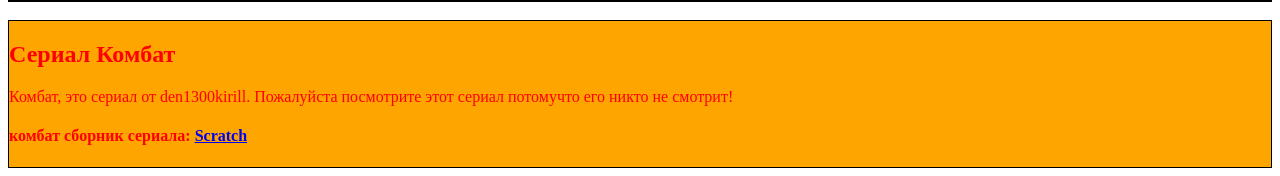
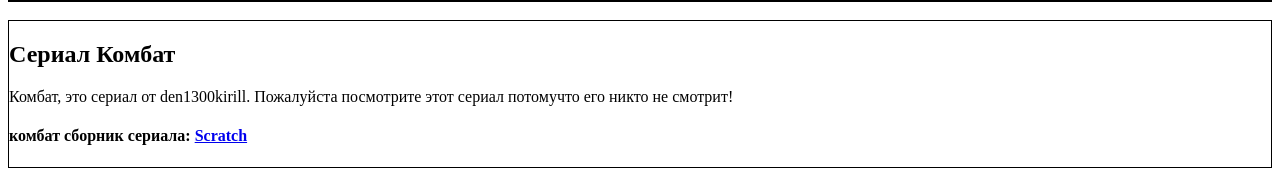
Before and after one commit to yar-exe/yar-exe.github.io, a plain HTML site: page index.html in a window 1280 px wide. Shown: the part 649-825 px from the top of the page. Drawn offline with Linux system fonts and the light colour scheme.

Commit message:
Update index.html

```diff
--- a/index.html
+++ b/index.html
@@ -27,7 +27,7 @@
 		<iframe src="https://scratch.mit.edu/projects/419848521/embed" allowtransparency="true" width="485" height="402" frameborder="0" scrolling="no" allowfullscreen></iframe>
 	</div>
 	<br>
-	<div class="Kombat">
+	<div class="Combat">
 		<h2>Сериал Комбат</h2>
 		<p>Комбат, это сериал от den1300kirill. Пожалуйста посмотрите этот сериал потомучто его никто не смотрит!</p>
 		<h4>комбат сборник сериала: <a href="https://scratch.mit.edu/studios/27772914/">Scratch</a></h4>
```
